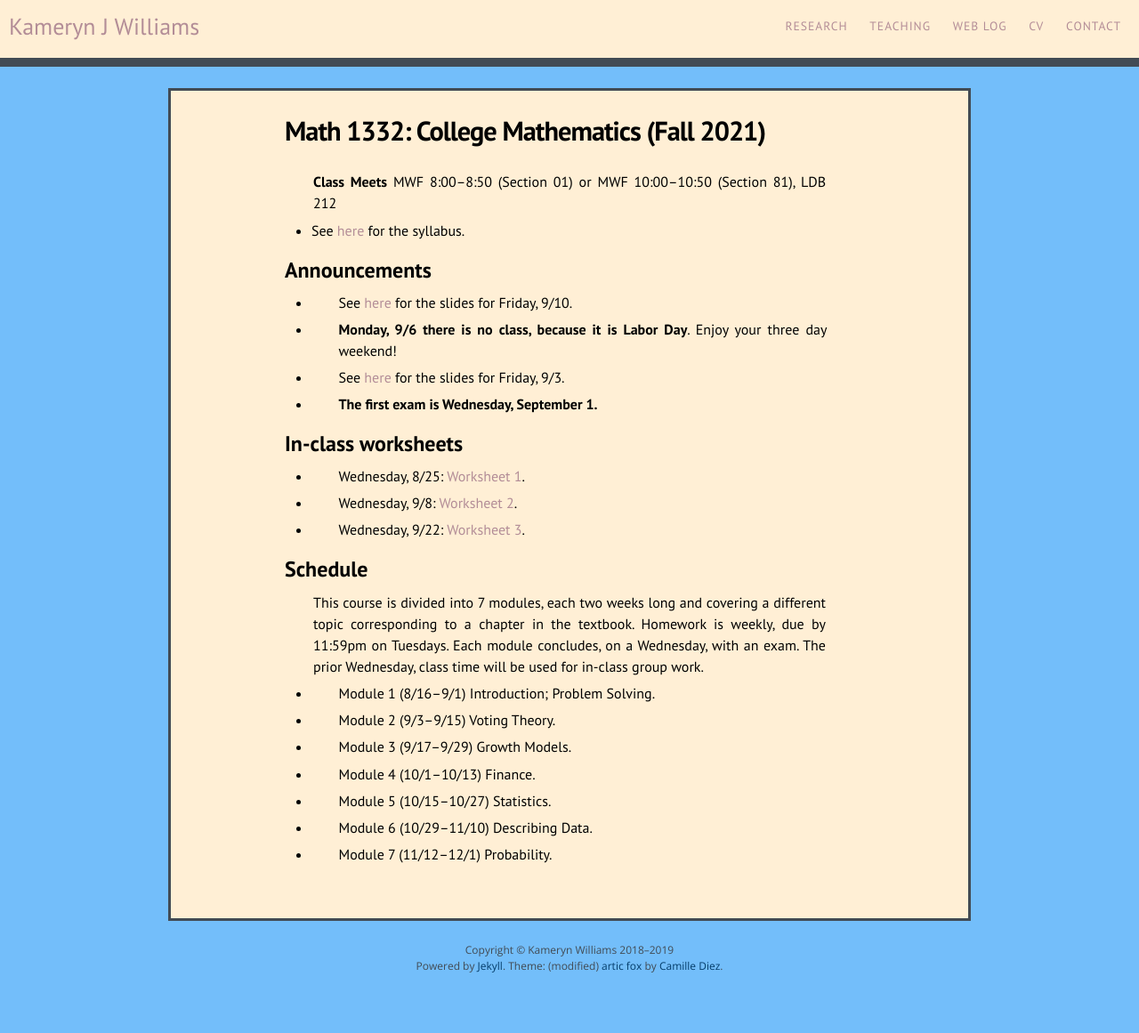
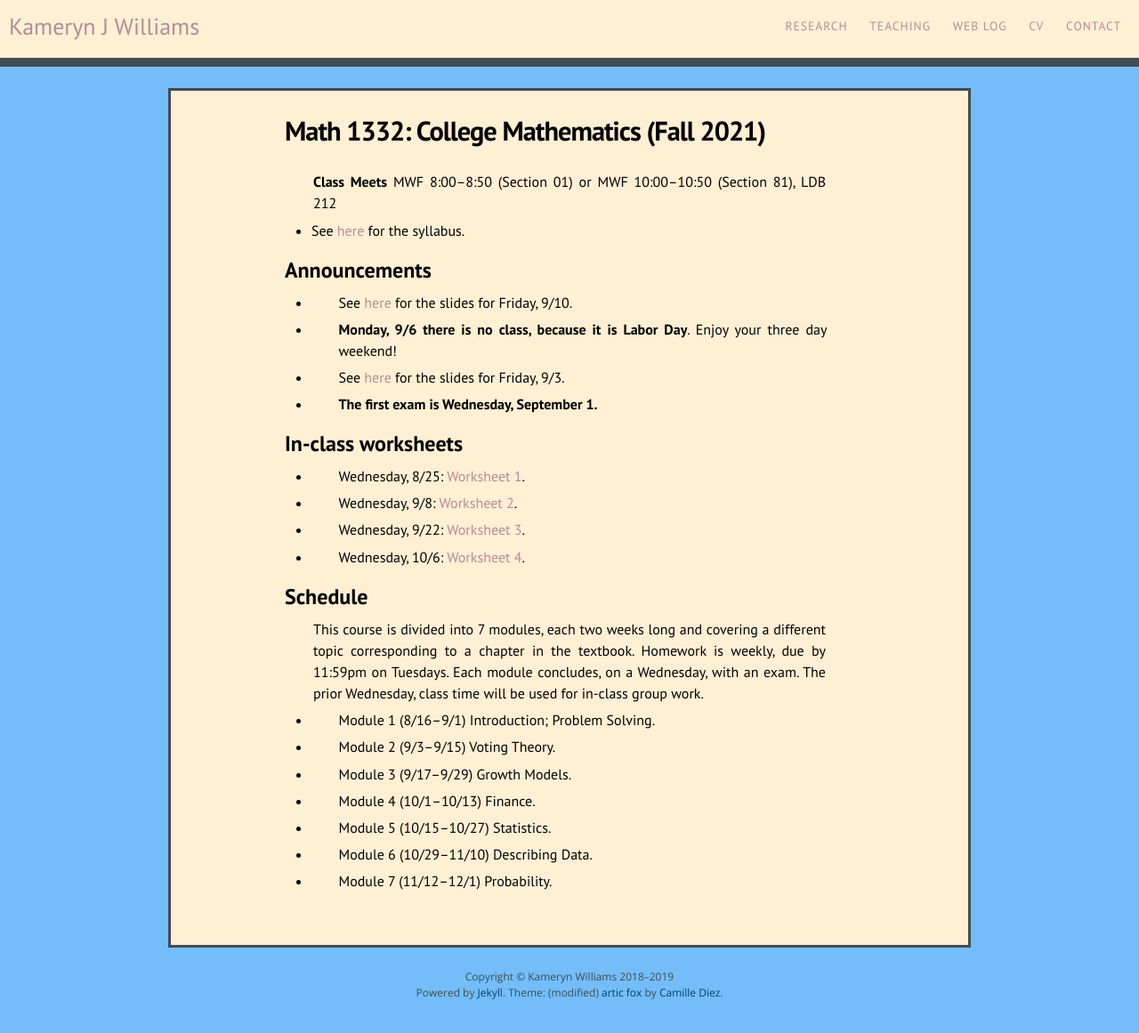
Before and after one commit to kamerynjw/kamerynjw.github.io, a Jekyll site: the page built from teaching/2021/math1332.md, in a window 1280 px wide. Shown: the whole page at 89% size. Built offline with Jekyll 4.4.1, drawn with Linux system fonts in a browser that asks for light colours; nearby versions of some CDN libraries; before the commit the page ends 1131 px from its top, so only the background shows below that.

Commit message:
new orksheet

```diff
--- a/teaching/2021/math1332.md
+++ b/teaching/2021/math1332.md
@@ -28,6 +28,8 @@ In-class worksheets
 
 * Wednesday, 9/22: [Worksheet 3]({{ page.url }}w3.pdf).
 
+* Wednesday, 10/6: [Worksheet 4]({{ page.url }}w4.pdf).
+
 
 Schedule
 --------
```
Also changed, not shown: 1 other file.
